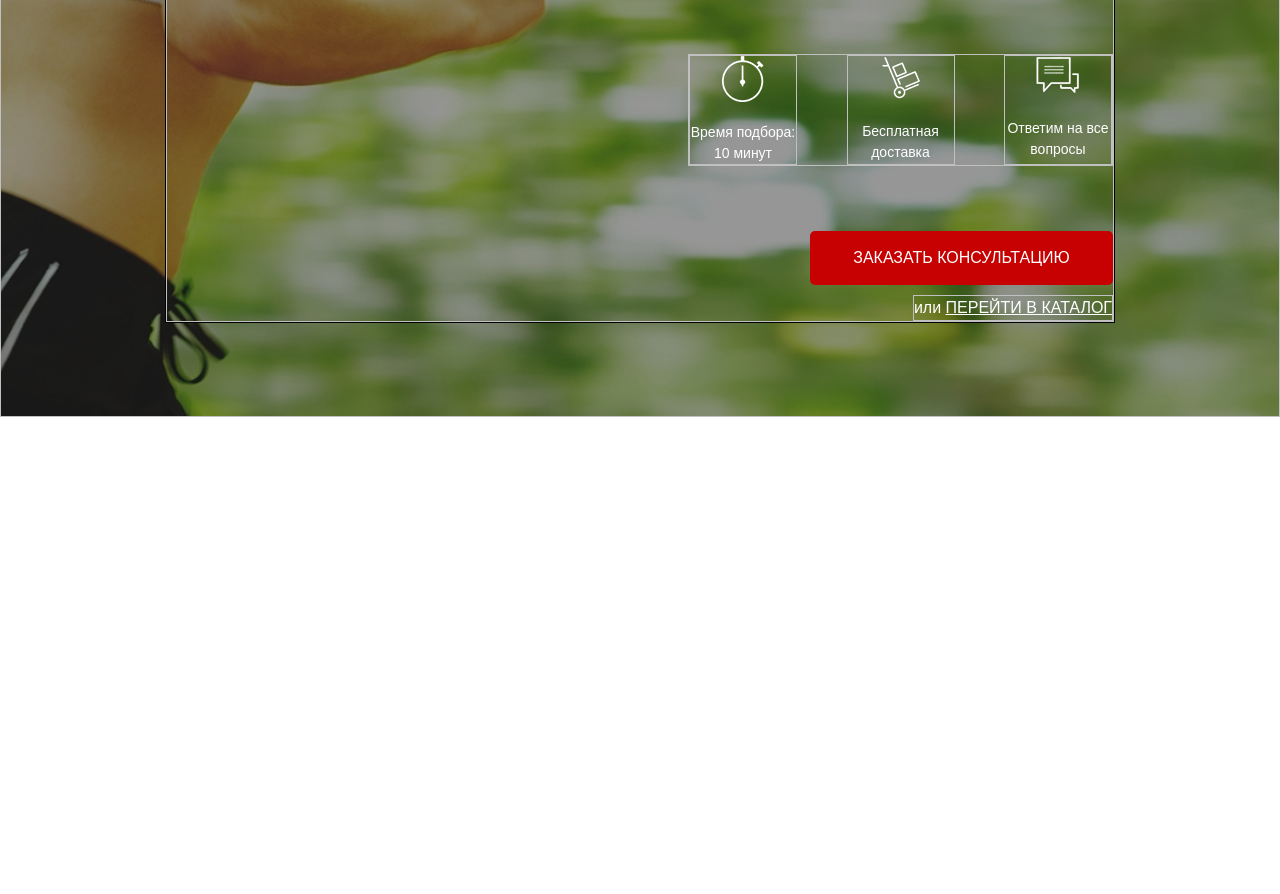
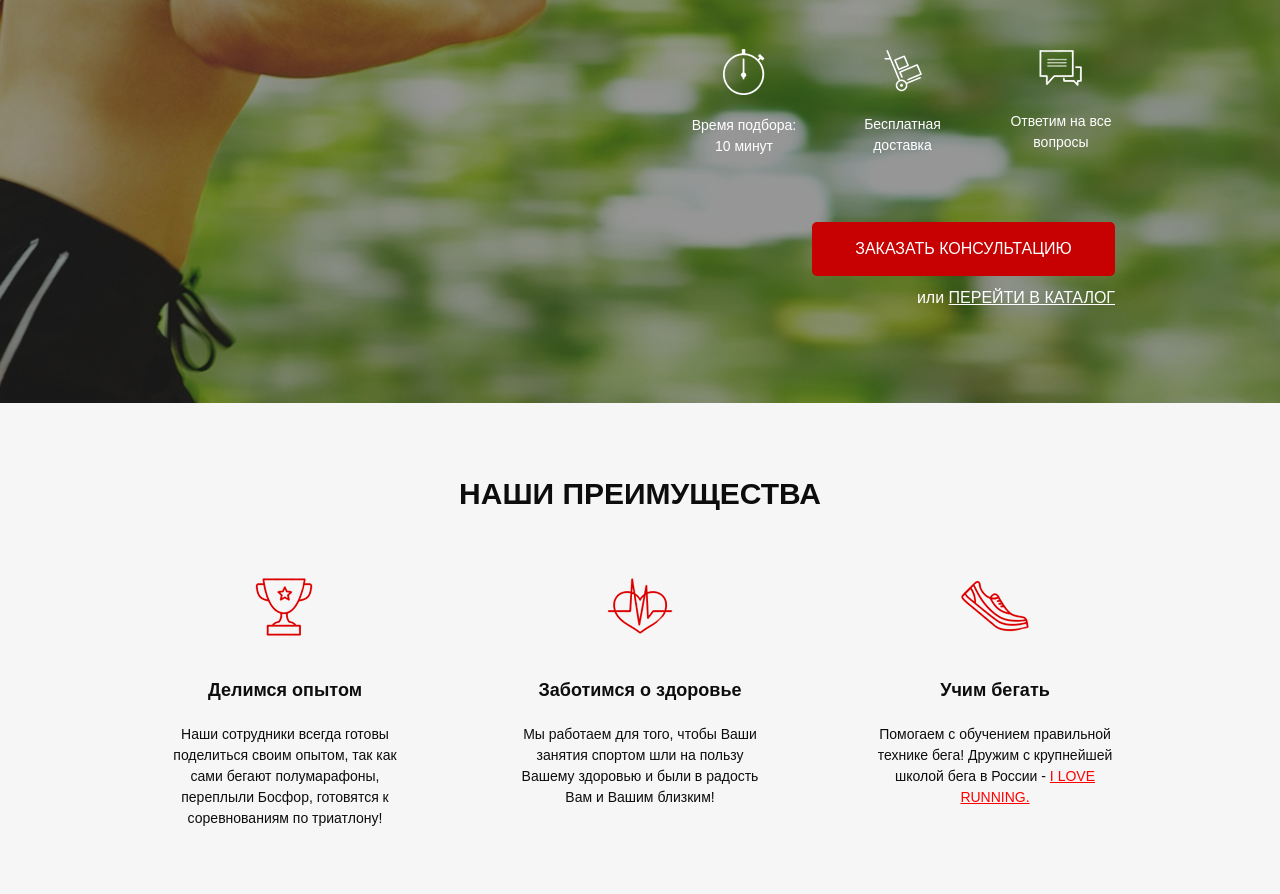
Before and after one commit to BCristin/pulse, a website: page src/index.html in a window 1280 px wide. Shown: the part 291-1185 px from the top of the page. Before the commit the page ends 800 px from the top, so only its background shows below. Drawn offline with Linux system fonts and the light colour scheme.

Commit message:
add advantages

```diff
--- a/src/index.html
+++ b/src/index.html
@@ -12,7 +12,6 @@
 </head>
 
 <body>
-
    <div class="promo">
       <div class="container">
          <header class="header">
@@ -53,6 +52,32 @@
          </div>
       </div>
    </div>
+   <div class="advantages">
+      <div class="container">
+         <h2 class="title">НАШИ ПРЕИМУЩЕСТВА</h2>
+         <div class="advantages__wrapper">
+            <div class="advantages__item">
+               <img src="icons/advantages/cup.png" alt="cup">
+               <div class="advantages__subtitle">Делимся опытом</div>
+               <div class="advantages__descr">Наши сотрудники всегда готовы поделиться своим опытом, так как сами бегают
+                  полумарафоны, переплыли Босфор, готовятся к соревнованиям по триатлону!</div>
+            </div>
+            <div class="advantages__item">
+               <img src="icons/advantages/heart.png" alt="heart">
+               <div class="advantages__subtitle">Заботимся о здоровье</div>
+               <div class="advantages__descr">Мы работаем для того, чтобы Ваши занятия спортом шли на пользу Вашему
+                  здоровью и были в радость Вам и Вашим близким!</div>
+            </div>
+            <div class="advantages__item">
+               <img src="icons/advantages/shoe.png " alt="shoe">
+               <div class="advantages__subtitle">Учим бегать</div>
+               <div class="advantages__descr">Помогаем с обучением правильной технике бега! Дружим с крупнейшей школой
+                  бега в России - <a href="!#"> I LOVE RUNNING.</a>
+               </div>
+            </div>
+         </div>
+      </div>
+   </div>
 
 </body>
 
--- /dev/null
+++ b/src/sass/blocks/_advantages.scss
@@ -0,0 +1,33 @@
+.advantages {
+   min-height: 473px;
+   padding: 73px 0 65px;
+   background-color: #f6f6f6;
+   text-align: center;
+
+   &__wrapper {
+      display: flex;
+      margin-top: 60px;
+      color: #0D0D0D;
+      justify-content: space-between;
+   }
+
+   &__item {
+      max-width: 240px;
+   }
+
+   &__subtitle {
+      margin-top: 35px;
+      font-weight: 700;
+      font-size: 18px;
+   }
+
+   &__descr {
+      margin-top: 20px;
+      font-weight: 300;
+      font-size: 14px;
+
+      a {
+         color: #FF0000;
+      }
+   }
+}
--- /dev/null
+++ b/src/sass/blocks/_title.scss
@@ -0,0 +1,5 @@
+.title {
+   color: #0D0D0D;
+   font-weight: 700;
+   font-size: 30px;
+}
--- a/src/sass/style.scss
+++ b/src/sass/style.scss
@@ -9,12 +9,12 @@
    max-width: 950px;
    margin: 0 auto;
 
-   border: 1px solid black
+   // border: 1px solid black
 }
 
-div {
-   border: 1px solid silver;
-}
+// div {
+//    border: 1px solid silver;
+// }
 
 a {
    color: white
@@ -22,4 +22,6 @@ a {
 
 @import 'blocks/promo';
 @import 'blocks/header';
-@import 'blocks/buttons'
+@import 'blocks/buttons';
+@import 'blocks/advantages';
+@import 'blocks/title'
```
Also changed, not shown: src/css/style.min.css.
